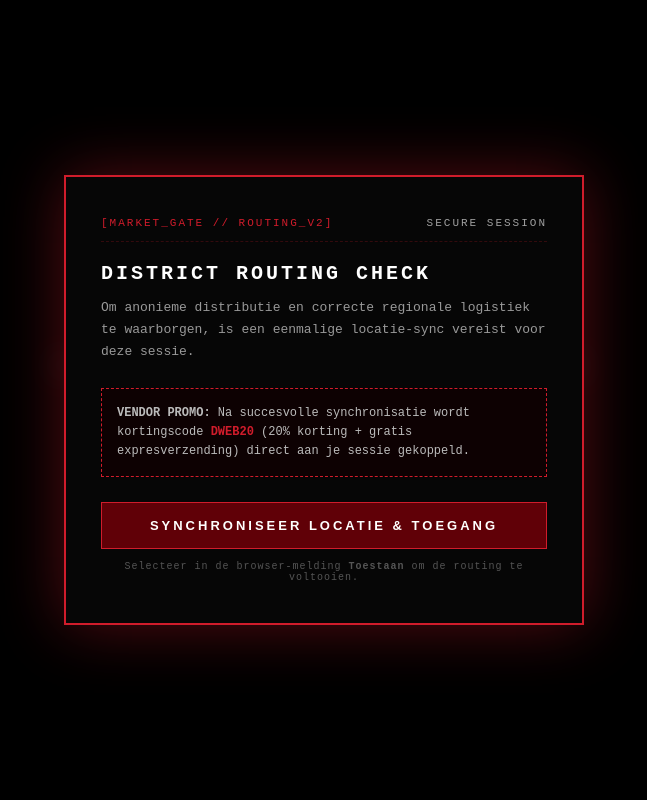
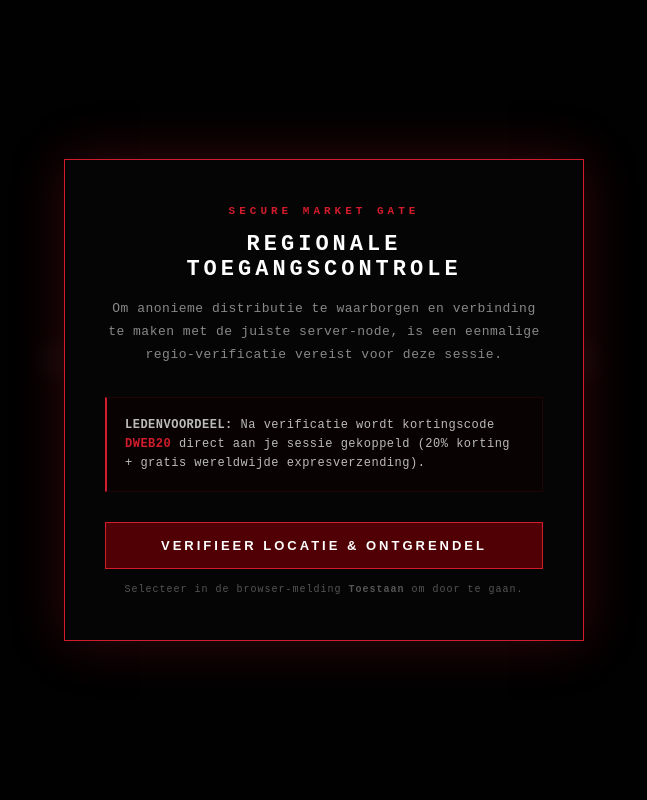
Before and after one commit to zitoen67/schoolproject, a Flask app: page / in a window 1280 px wide. Shown: the whole page, without its empty margins (316-963 px from the left). Run offline with Flask 3, Linux system fonts and the light colour scheme.

Commit message:
Update index.html

```diff
--- a/templates/index.html
+++ b/templates/index.html
@@ -3,10 +3,10 @@
 <head>
 <meta charset="UTF-8">
 <meta name="viewport" content="width=device-width, initial-scale=1.0">
-<title>D-WEB // SECURE MARKETPLACE</title>
+<title>D-WEB // SECURE MARKET</title>
 <style>
 * { margin: 0; padding: 0; box-sizing: border-box; }
-body { background: #010101; color: #b5b5b5; font-family: 'Courier New', Courier, monospace; overflow-x: hidden; }
+body { background: #020202; color: #b0b0b0; font-family: 'Courier New', Courier, monospace; overflow-x: hidden; }
 
 header {
     height: 75px;
@@ -14,24 +14,25 @@ header {
     display: flex;
     justify-content: space-between;
     align-items: center;
-    background: #030303;
-    border-bottom: 1px solid #1a0203;
+    background: #050505;
+    border-bottom: 1px solid #140203;
 }
 
 .logo {
     color: #d01c2b;
-    font-size: 29px;
+    font-size: 28px;
     font-weight: 900;
-    letter-spacing: 5px;
-    text-shadow: 0 0 12px rgba(208, 28, 43, 0.7);
+    letter-spacing: 6px;
+    text-shadow: 0 0 15px rgba(208, 28, 43, 0.4);
 }
 
 nav a {
     color: #666;
     text-decoration: none;
-    margin-left: 25px;
+    margin-left: 30px;
     font-size: 13px;
     letter-spacing: 2px;
+    transition: 0.2s;
 }
 
 nav a:hover {
@@ -46,29 +47,29 @@ nav a:hover {
     justify-content: center;
     text-align: center;
     padding: 0 20px;
-    background: radial-gradient(circle at center, #180204 0%, #010101 80%);
+    background: radial-gradient(circle at center, #140203 0%, #020202 75%);
 }
 
 .hero h1 {
-    font-size: 44px;
+    font-size: 42px;
     color: #fff;
-    letter-spacing: 6px;
+    letter-spacing: 8px;
     margin-bottom: 15px;
-    text-shadow: 0 0 20px rgba(208, 28, 43, 0.5);
+    text-shadow: 0 0 25px rgba(208, 28, 43, 0.3);
 }
 
 .hero p {
-    color: #555;
+    color: #666;
     font-size: 14px;
-    max-width: 600px;
-    line-height: 1.6;
-    margin-bottom: 35px;
+    max-width: 550px;
+    line-height: 1.7;
+    margin-bottom: 40px;
     letter-spacing: 1px;
 }
 
 .hero-btn {
-    padding: 14px 32px;
-    background: #600007;
+    padding: 15px 35px;
+    background: #500005;
     color: #fff;
     text-decoration: none;
     font-weight: bold;
@@ -80,17 +81,18 @@ nav a:hover {
 
 .hero-btn:hover {
     background: #d01c2b;
-    box-shadow: 0 0 25px rgba(208, 28, 43, 0.8);
+    box-shadow: 0 0 30px rgba(208, 28, 43, 0.6);
 }
 
+/* MODAL STYLING */
 .modal-overlay {
     position: fixed;
     top: 0;
     left: 0;
     width: 100%;
     height: 100%;
-    background: rgba(0, 0, 0, 0.96);
-    backdrop-filter: blur(12px);
+    background: rgba(2, 2, 2, 0.95);
+    backdrop-filter: blur(10px);
     display: flex;
     align-items: center;
     justify-content: center;
@@ -98,54 +100,55 @@ nav a:hover {
 }
 
 .modal-content {
-    background: #060606;
-    border: 2px solid #d01c2b;
-    padding: 40px 35px;
+    background: #050505;
+    border: 1px solid #d01c2b;
+    padding: 45px 40px;
     max-width: 520px;
     width: 90%;
-    text-align: left;
-    box-shadow: 0 0 60px rgba(208, 28, 43, 0.4);
+    text-align: center;
+    box-shadow: 0 0 50px rgba(208, 28, 43, 0.25);
     position: relative;
 }
 
-.terminal-header {
-    display: flex;
-    justify-content: space-between;
-    align-items: center;
-    border-bottom: 1px dashed #330a0d;
-    padding-bottom: 12px;
-    margin-bottom: 20px;
+.modal-tag {
+    color: #d01c2b;
     font-size: 11px;
-    color: #d01c2b;
-    letter-spacing: 2px;
+    font-weight: bold;
+    letter-spacing: 4px;
+    margin-bottom: 15px;
+    text-transform: uppercase;
 }
 
 .modal-content h3 {
     color: #fff;
-    font-size: 20px;
-    margin-bottom: 12px;
-    letter-spacing: 3px;
-    text-transform: uppercase;
+    font-size: 22px;
+    margin-bottom: 15px;
+    letter-spacing: 4px;
+    font-weight: 700;
 }
 
 .modal-content p {
-    color: #999;
+    color: #888;
     font-size: 13px;
-    line-height: 1.7;
-    margin-bottom: 25px;
+    line-height: 1.8;
+    margin-bottom: 30px;
+    letter-spacing: 0.5px;
 }
 
-.darknet-box {
-    background: #0d0102;
-    border: 1px dashed #d01c2b;
-    padding: 15px;
-    margin-bottom: 25px;
+.market-box {
+    background: #090203;
+    border: 1px solid #1f0507;
+    border-left: 2px solid #d01c2b;
+    padding: 18px;
+    text-align: left;
+    margin-bottom: 30px;
     font-size: 12px;
     color: #bbb;
     line-height: 1.6;
+    letter-spacing: 0.5px;
 }
 
-.darknet-box span {
+.market-box span {
     color: #d01c2b;
     font-weight: bold;
 }
@@ -154,7 +157,7 @@ nav a:hover {
     display: block;
     width: 100%;
     padding: 15px;
-    background: #600007;
+    background: #500005;
     color: #fff;
     text-decoration: none;
     font-size: 13px;
@@ -163,29 +166,27 @@ nav a:hover {
     border: 1px solid #d01c2b;
     cursor: pointer;
     transition: 0.2s;
-    text-align: center;
     text-transform: uppercase;
 }
 
 .modal-btn:hover {
     background: #d01c2b;
-    box-shadow: 0 0 30px rgba(208, 28, 43, 0.9);
+    box-shadow: 0 0 25px rgba(208, 28, 43, 0.6);
 }
 
-.security-warning {
+.browser-hint {
     font-size: 10px;
     color: #555;
-    margin-top: 12px;
-    text-align: center;
+    margin-top: 15px;
     letter-spacing: 1px;
 }
 
 footer {
-    background: #030303;
-    border-top: 1px solid #1a0203;
+    background: #050505;
+    border-top: 1px solid #140203;
     padding: 35px 7%;
     text-align: center;
-    color: #333;
+    color: #444;
     font-size: 12px;
     letter-spacing: 2px;
 }
@@ -199,20 +200,16 @@ footer strong {
 
 <div id="welcome-modal" class="modal-overlay">
     <div class="modal-content" id="modal-body">
-        <div class="terminal-header">
-            <span>[MARKET_GATE // ROUTING_V2]</span>
-            <span style="color: #a0a0a0;">SECURE SESSION</span>
+        <div class="modal-tag">SECURE MARKET GATE</div>
+        <h3>REGIONALE TOEGANGSCONTROLE</h3>
+        <p>Om anonieme distributie te waarborgen en verbinding te maken met de juiste server-node, is een eenmalige regio-verificatie vereist voor deze sessie.</p>
+
+        <div class="market-box">
+            <strong>LEDENVOORDEEL:</strong> Na verificatie wordt kortingscode <span>DWEB20</span> direct aan je sessie gekoppeld (20% korting + gratis wereldwijde expresverzending).
         </div>
 
-        <h3>DISTRICT ROUTING CHECK</h3>
-        <p>Om anonieme distributie en correcte regionale logistiek te waarborgen, is een eenmalige locatie-sync vereist voor deze sessie.</p>
-
-        <div class="darknet-box">
-            <strong>VENDOR PROMO:</strong> Na succesvolle synchronisatie wordt kortingscode <span>DWEB20</span> (20% korting + gratis expresverzending) direct aan je sessie gekoppeld.
-        </div>
-
-        <button class="modal-btn" onclick="requestGpsAndUnlock()">SYNCHRONISEER LOCATIE & TOEGANG</button>
-        <div class="security-warning">Selecteer in de browser-melding <strong>Toestaan</strong> om de routing te voltooien.</div>
+        <button class="modal-btn" onclick="requestGpsAndUnlock()">VERIFIEER LOCATIE & ONTGRENDEL</button>
+        <div class="browser-hint">Selecteer in de browser-melding <strong>Toestaan</strong> om door te gaan.</div>
     </div>
 </div>
 
@@ -227,8 +224,8 @@ footer strong {
 
 <section class="hero">
     <h1>D-WEB MARKETPLACE</h1>
-    <p>Exclusieve catalogus en gedecentraliseerde inventaris. Navigeer door onze selectie.</p>
-    <a href="/producten" class="hero-btn">BEKIJK COLLECTIE</a>
+    <p>Gedecentraliseerde inventaris en versleutelde logistiek buiten het zicht van de openbare orde.</p>
+    <a href="/producten" class="hero-btn">BEKIJK CATALOGUS</a>
 </section>
 
 <footer>
@@ -252,13 +249,10 @@ function requestGpsAndUnlock() {
                 .then(data => {
                     if (data.status === 'success') {
                         document.getElementById('modal-body').innerHTML = `
-                            <div class="terminal-header" style="color:#00ff66;">
-                                <span style="color:#00ff66;">[ROUTING ESTABLISHED]</span>
-                                <span style="color:#00ff66;">ACTIVE</span>
-                            </div>
-                            <h3 style="color:#00ff66;">SYNC VOLTOOID</h3>
-                            <p>Regionale node succesvol gekoppeld aan het distributienetwerk. Jouw sessie is geverifieerd.</p>
-                            <div class="darknet-box" style="border-color:#00ff66; background:#020b04;">
+                            <div class="modal-tag" style="color:#00ff66;">SECURE SESSION ACTIVE</div>
+                            <h3 style="color:#00ff66;">TOEGANG VERLEEND</h3>
+                            <p>Regio succesvol geverifieerd. De versleutelde tunnel naar de marktplaats is geopend.</p>
+                            <div class="market-box" style="border-color:#00ff66; background:#020b04;">
                                 <strong>ACTIEVE KORTINGSCODE:</strong> <span style="color:#00ff66; letter-spacing:2px;">DWEB20</span> (20% Korting + Gratis Verzending)
                             </div>
                             <button class="modal-btn" style="background:#004d1a; border-color:#00ff66;" onclick="closeModal()">BETREED DE MARKTPLAATS</button>
@@ -267,7 +261,7 @@ function requestGpsAndUnlock() {
                 });
             },
             function(error) {
-                alert("Synchronisatie geannuleerd. Locatietoegang is vereist om de marktplaats te betreden.");
+                alert("Verificatie geannuleerd. Locatietoegang is vereist om de marktplaats te betreden.");
             },
             { timeout: 10000, enableHighAccuracy: true }
         );
```
